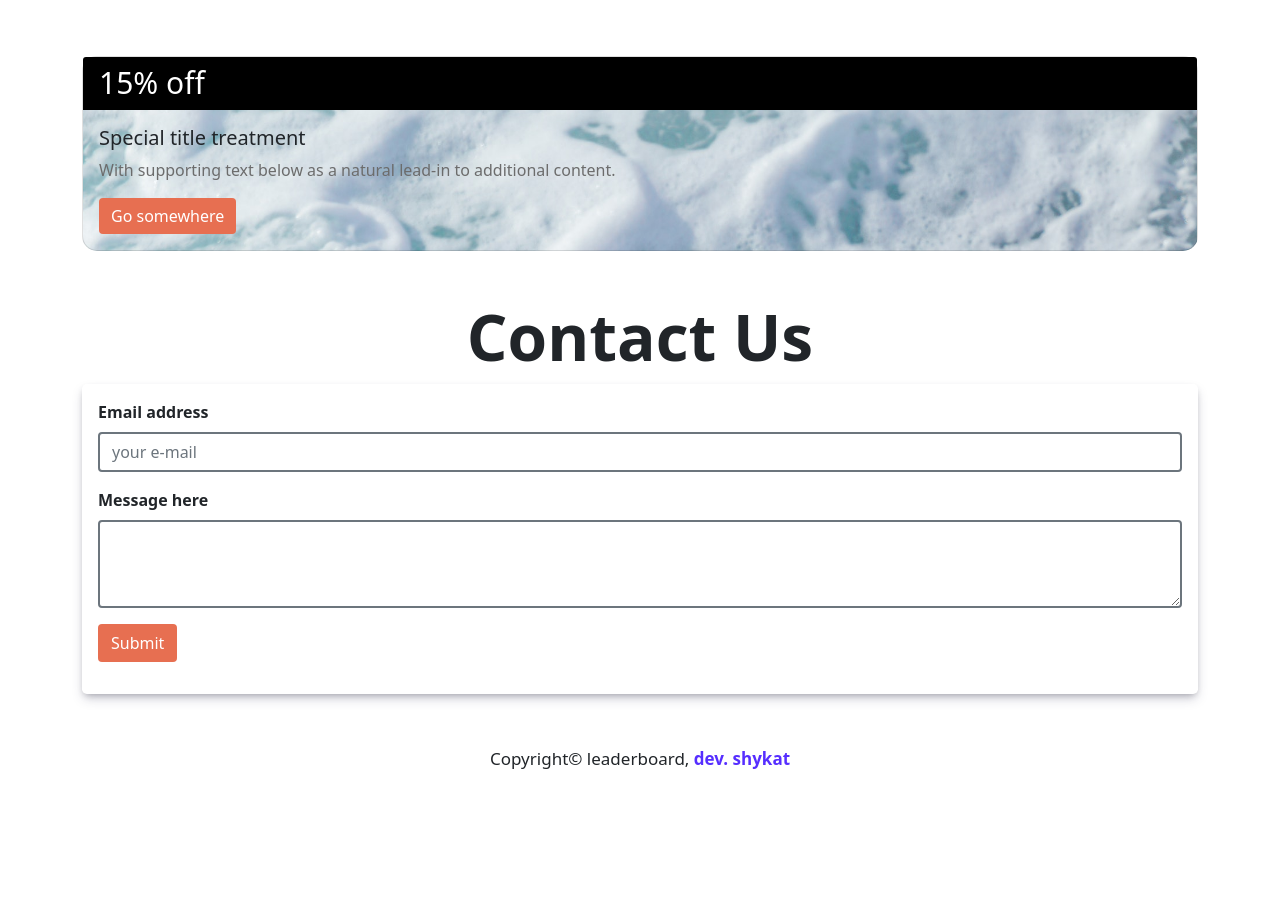
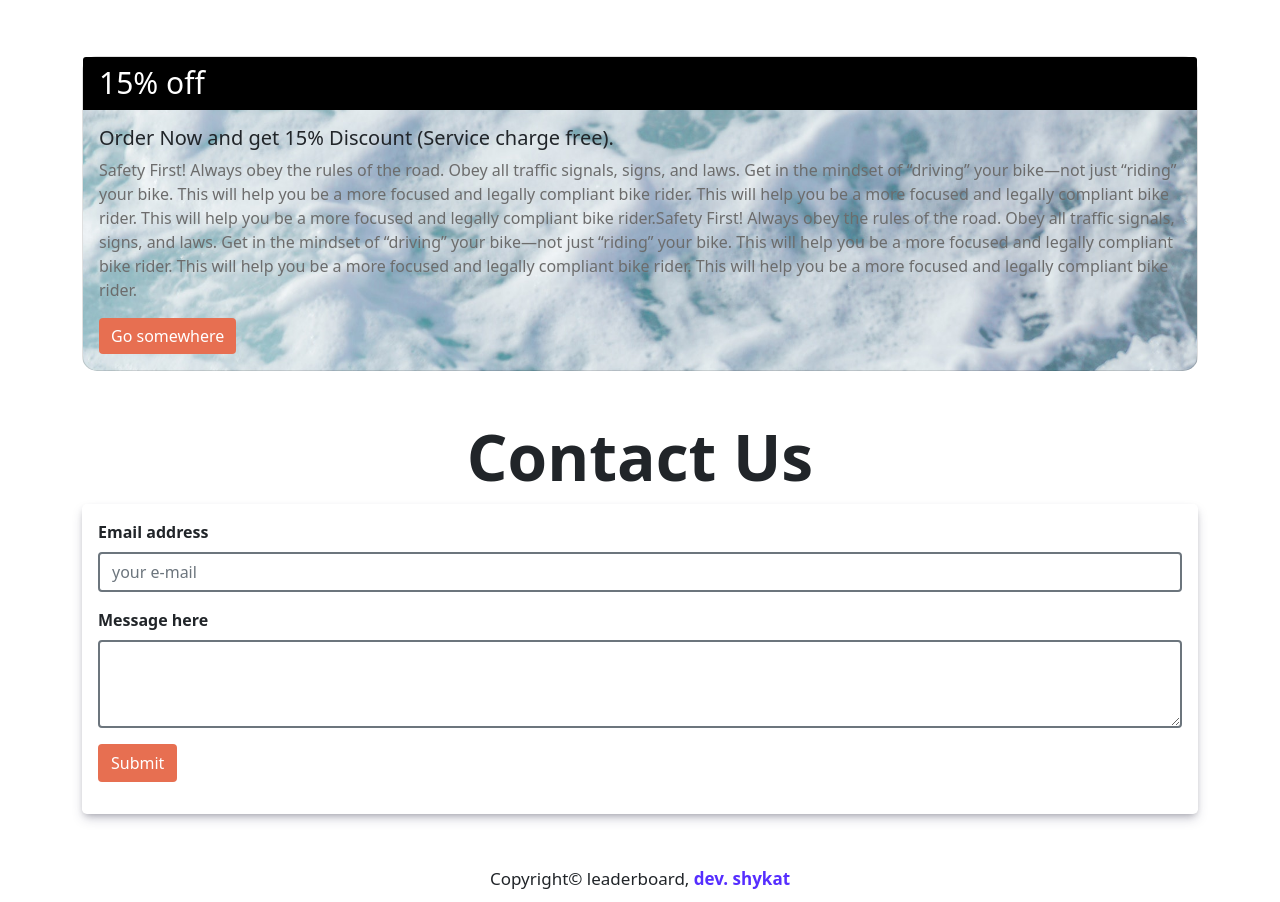
Before and after one commit to pain-arch/honda-cbr-bootstrap-assignment-pain-arch, a plain HTML site: page index.html in a window 1280 px wide. Shown: the part 2820-3722 px from the top of the page. Before the commit the page ends 3602 px from the top, so only its background shows below. Drawn offline with Linux system fonts and the light colour scheme.

Commit message:
new commit

```diff
--- a/index.html
+++ b/index.html
@@ -249,8 +249,8 @@
     <div class="card call-to-action">
       <h5 class="card-header">15% off</h5>
       <div class="card-body">
-        <h5 class="card-title">Special title treatment</h5>
-        <p class="card-text">With supporting text below as a natural lead-in to additional content.</p>
+        <h5 class="card-title">Order Now and get 15% Discount (Service charge free).</h5>
+        <p class="card-text">Safety First! Always obey the rules of the road. Obey all traffic signals, signs, and laws. Get in the mindset of “driving” your bike—not just “riding” your bike. This will help you be a more focused and legally compliant bike rider. This will help you be a more focused and legally compliant bike rider. This will help you be a more focused and legally compliant bike rider.Safety First! Always obey the rules of the road. Obey all traffic signals, signs, and laws. Get in the mindset of “driving” your bike—not just “riding” your bike. This will help you be a more focused and legally compliant bike rider. This will help you be a more focused and legally compliant bike rider. This will help you be a more focused and legally compliant bike rider.</p>
         <a href="#" class="btn btn-primary call-to-action-btn">Go somewhere</a>
       </div>
     </div>
```
